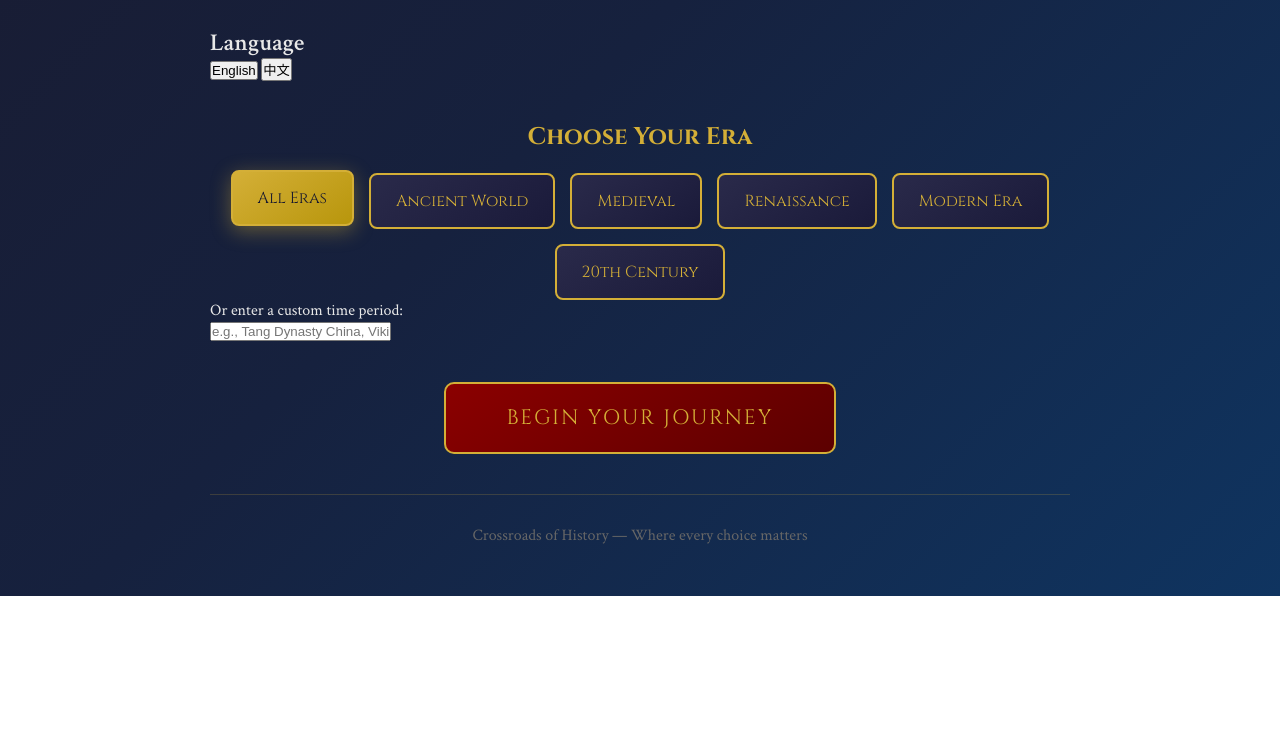
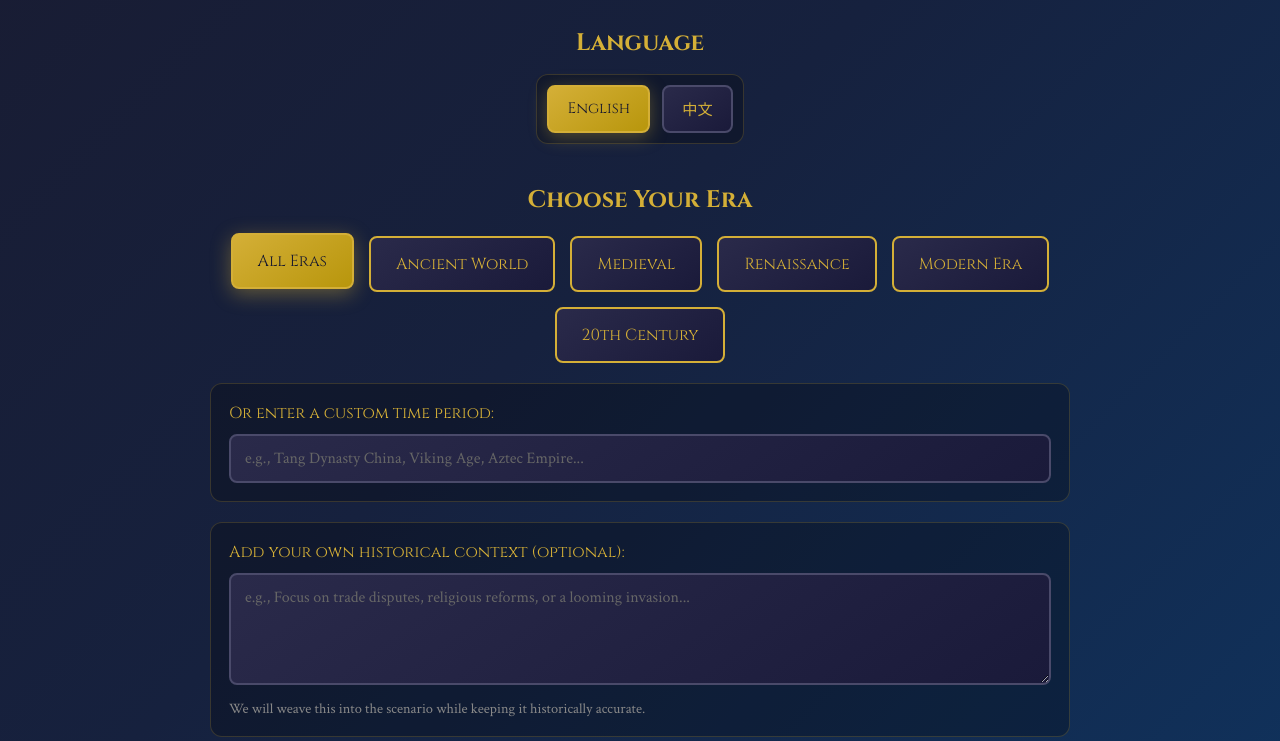
Before and after one commit to danielguo149/History-Game, a website: page public/index.html in a window 1280 px wide. Shown: the part 522-1263 px from the top of the page. Before the commit the page ends 1118 px from the top, so only its background shows below. Drawn offline with Linux system fonts and the light colour scheme.

Commit message:
Improve language UI and allow custom context

```diff
--- a/public/index.html
+++ b/public/index.html
@@ -89,6 +89,45 @@
             text-align: center;
         }
 
+        .language-selector {
+            margin: 30px 0 10px;
+            text-align: center;
+        }
+
+        .language-selector h2 {
+            font-family: 'Cinzel', serif;
+            color: #d4af37;
+            margin-bottom: 15px;
+        }
+
+        .language-buttons {
+            display: inline-flex;
+            gap: 12px;
+            padding: 10px;
+            border-radius: 12px;
+            background: rgba(0, 0, 0, 0.25);
+            border: 1px solid rgba(212, 175, 55, 0.2);
+        }
+
+        .lang-btn {
+            padding: 10px 18px;
+            font-family: 'Cinzel', serif;
+            font-size: 0.95rem;
+            background: linear-gradient(145deg, #2a2a4a, #1a1a3a);
+            border: 2px solid #4a4a6a;
+            color: #d4af37;
+            border-radius: 8px;
+            cursor: pointer;
+            transition: all 0.3s ease;
+        }
+
+        .lang-btn.selected, .lang-btn:hover {
+            background: linear-gradient(145deg, #d4af37, #b8960c);
+            color: #1a1a2e;
+            border-color: #d4af37;
+            box-shadow: 0 4px 18px rgba(212, 175, 55, 0.35);
+        }
+
         .period-buttons {
             display: flex;
             flex-wrap: wrap;
@@ -140,6 +179,52 @@
         .start-btn:disabled {
             opacity: 0.6;
             cursor: not-allowed;
+        }
+
+        .custom-era,
+        .custom-context {
+            margin-top: 20px;
+            padding: 18px;
+            background: rgba(0,0,0,0.25);
+            border: 1px solid rgba(212, 175, 55, 0.2);
+            border-radius: 12px;
+        }
+
+        .custom-era p,
+        .custom-context p {
+            color: #d4af37;
+            margin-bottom: 10px;
+            font-family: 'Cinzel', serif;
+        }
+
+        .custom-era-input,
+        .custom-context-input {
+            width: 100%;
+            padding: 12px 14px;
+            font-family: 'Crimson Text', serif;
+            font-size: 1rem;
+            background: linear-gradient(145deg, #2a2a4a, #1a1a3a);
+            border: 2px solid #4a4a6a;
+            color: #e8e8e8;
+            border-radius: 8px;
+            resize: vertical;
+        }
+
+        .custom-era-input:focus,
+        .custom-context-input:focus {
+            outline: none;
+            border-color: #d4af37;
+        }
+
+        .custom-era-input::placeholder,
+        .custom-context-input::placeholder {
+            color: #666;
+        }
+
+        .custom-context-note {
+            margin-top: 8px;
+            color: #888;
+            font-size: 0.9rem;
         }
 
         .scenario-card {
@@ -620,6 +705,11 @@
                     <p id="customEraLabel">Or enter a custom time period:</p>
                     <input type="text" id="customEraInput" class="custom-era-input" placeholder="e.g., Tang Dynasty China, Viking Age, Aztec Empire...">
                 </div>
+                <div class="custom-context">
+                    <p id="customContextLabel">Add your own historical context (optional):</p>
+                    <textarea id="customContextInput" class="custom-context-input" rows="4" placeholder="e.g., Focus on trade disputes, religious reforms, or a looming invasion..."></textarea>
+                    <div class="custom-context-note" id="customContextNote">We will weave this into the scenario while keeping it historically accurate.</div>
+                </div>
             </div>
 
             <button class="start-btn" id="startBtn">Begin Your Journey</button>
@@ -670,6 +760,9 @@
                 contemporary: '20th Century',
                 customEraLabel: 'Or enter a custom time period:',
                 customEraPlaceholder: 'e.g., Tang Dynasty China, Viking Age, Aztec Empire...',
+                customContextLabel: 'Add your own historical context (optional):',
+                customContextPlaceholder: 'e.g., Focus on trade disputes, religious reforms, or a looming invasion...',
+                customContextNote: 'We will weave this into the scenario while keeping it historically accurate.',
                 startButton: 'Begin Your Journey',
                 loadingScenario: 'Traveling through time...',
                 loadingOutcome: 'Unraveling the threads of history...',
@@ -715,6 +808,9 @@
                 contemporary: '20世纪',
                 customEraLabel: '或输入自定义时代：',
                 customEraPlaceholder: '例如：唐朝中国、维京时代、阿兹特克帝国……',
+                customContextLabel: '添加你自己的历史背景（可选）：',
+                customContextPlaceholder: '例如：聚焦贸易争端、宗教改革或迫在眉睫的入侵……',
+                customContextNote: '我们会在保证历史准确性的前提下融入这些信息。',
                 startButton: '开始旅程',
                 loadingScenario: '穿越时空中...',
                 loadingOutcome: '编织历史的线索中...',
@@ -814,6 +910,9 @@
 
             document.getElementById('customEraLabel').textContent = t('customEraLabel');
             document.getElementById('customEraInput').placeholder = t('customEraPlaceholder');
+            document.getElementById('customContextLabel').textContent = t('customContextLabel');
+            document.getElementById('customContextInput').placeholder = t('customContextPlaceholder');
+            document.getElementById('customContextNote').textContent = t('customContextNote');
             document.getElementById('startBtn').textContent = t('startButton');
 
             const footer = document.querySelector('footer p');
@@ -857,6 +956,7 @@
 
             try {
                 const customEra = document.getElementById('customEraInput').value.trim();
+                const customContext = document.getElementById('customContextInput').value.trim();
                 const response = await fetch('/api/generate-scenario', {
                     method: 'POST',
                     headers: { 'Content-Type': 'application/json' },
@@ -864,7 +964,8 @@
                         era: gameState.selectedEra,
                         previousLeaders: gameState.previousLeaders,
                         language: gameState.language,
-                        customEra
+                        customEra,
+                        customContext
                     })
                 });
 
```
Also changed, not shown: server.js (+14 -7 lines).
